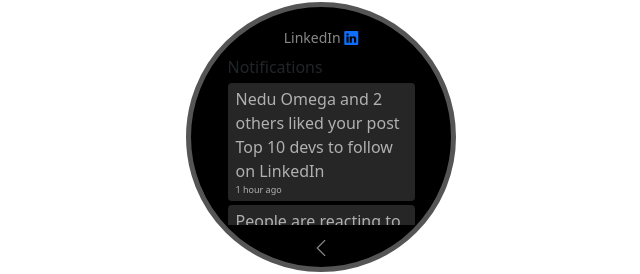
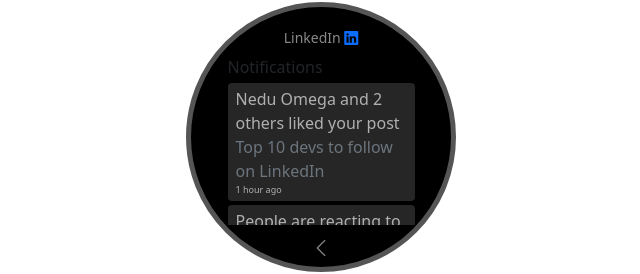
Before and after one commit to francisuloko/linkedin-for-wristwatches, a React (Create React App) app: page /notification in a window 1280 px wide. Shown: the part 263-537 px from the top of the page, without its empty margins (319-959 px from the left). Built offline with nearby package versions, Linux system fonts and the light colour scheme.

Commit message:
Add class to notification alert

```diff
--- a/src/components/Notification.js
+++ b/src/components/Notification.js
@@ -27,9 +27,9 @@ export default function Notifications() {
       key={alert.id}
       className="user d-flex flex-column m-1 py-1 px-2 rounded"
     >
-      <span className="d-flex flex-column">
+      <span className="notif d-flex flex-column">
         <span className="message">{alert.message}</span>
-        <span className="headline">{alert.headline}</span>
+        <span className="headline text-secondary">{alert.headline}</span>
         <span className="time">1 hour ago</span>
       </span>
     </Link>
```
